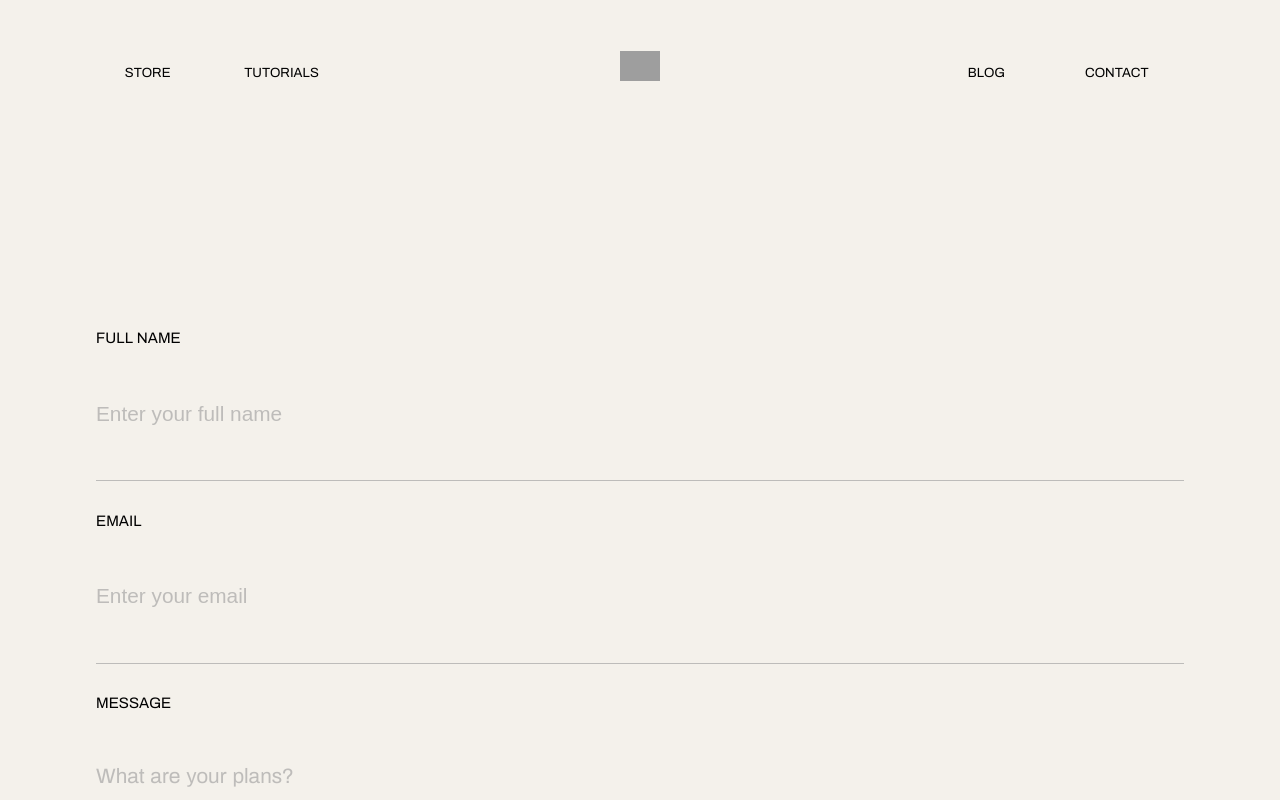
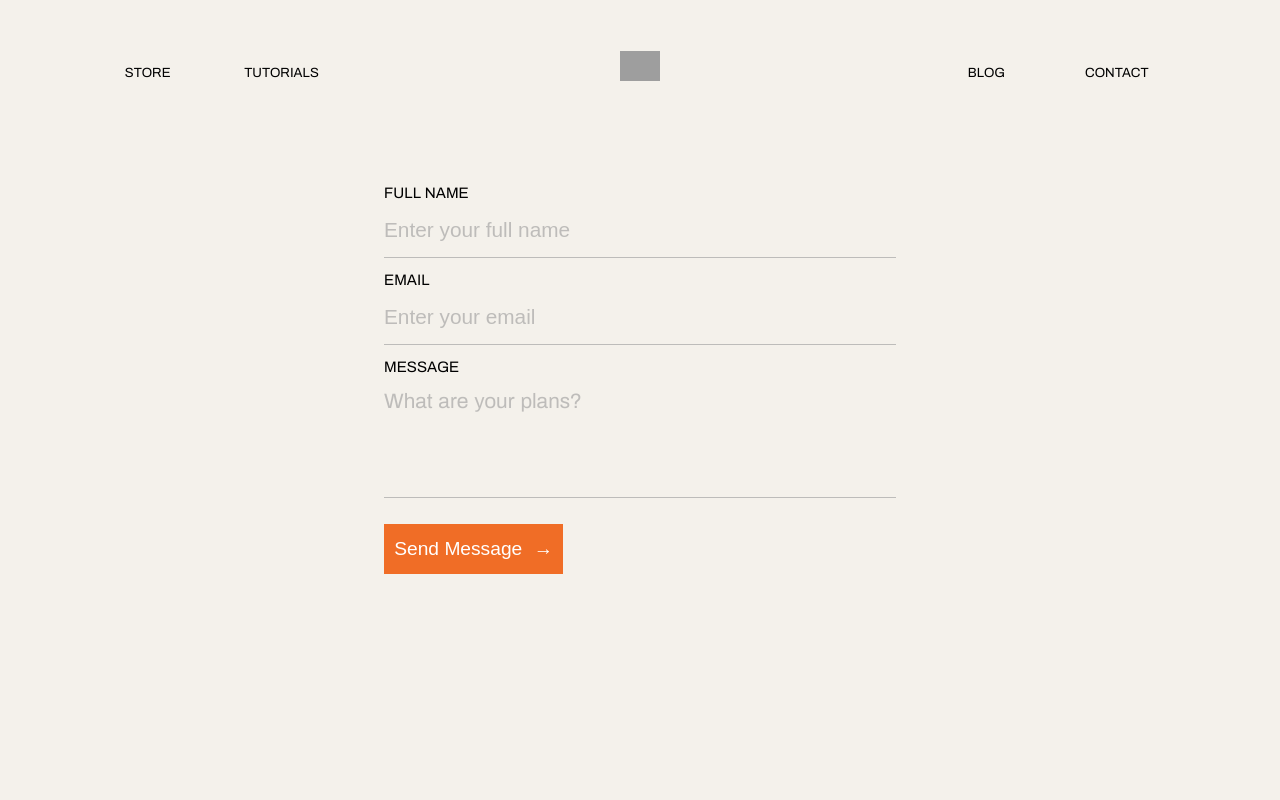
Before and after one commit to carly-moses/byrdmr, a React (Create React App) app: page /contact in a window 1280 px wide. Shown: the top 800 px of the page. Built offline with nearby package versions, Linux system fonts and the light colour scheme; grey boxes are pictures that could not be loaded.

Commit message:
Desktop styles

```diff
--- a/src/components/App.js
+++ b/src/components/App.js
@@ -1,13 +1,11 @@
 import React from 'react';
 import Intro from './Intro/Intro';
-import ContractForm from './ContactForm/ContactForm';
 
 class App extends React.Component {
   render() {
     return (
       <span>
         <Intro />
-        <ContractForm />
       </span>
     );
   }
--- a/src/components/ContactForm/ContactForm.module.css
+++ b/src/components/ContactForm/ContactForm.module.css
@@ -82,3 +82,28 @@ textarea {
     padding: 3%;
   }
 }
+
+@media only screen and (min-width : 1024px) {
+  .formContainer {
+    width: 40%;
+    margin-top: 5%;
+  }
+
+  .formContainer label {
+    margin-bottom: 3%;
+  }
+
+  input[type="text"] {
+    padding-bottom: 3%;
+  }
+
+  textarea {
+    padding-bottom: 12%;
+  }
+
+  .submitButton {
+    width: 35%;
+    height: 50px;
+    padding: 2%;
+  }
+}
```
